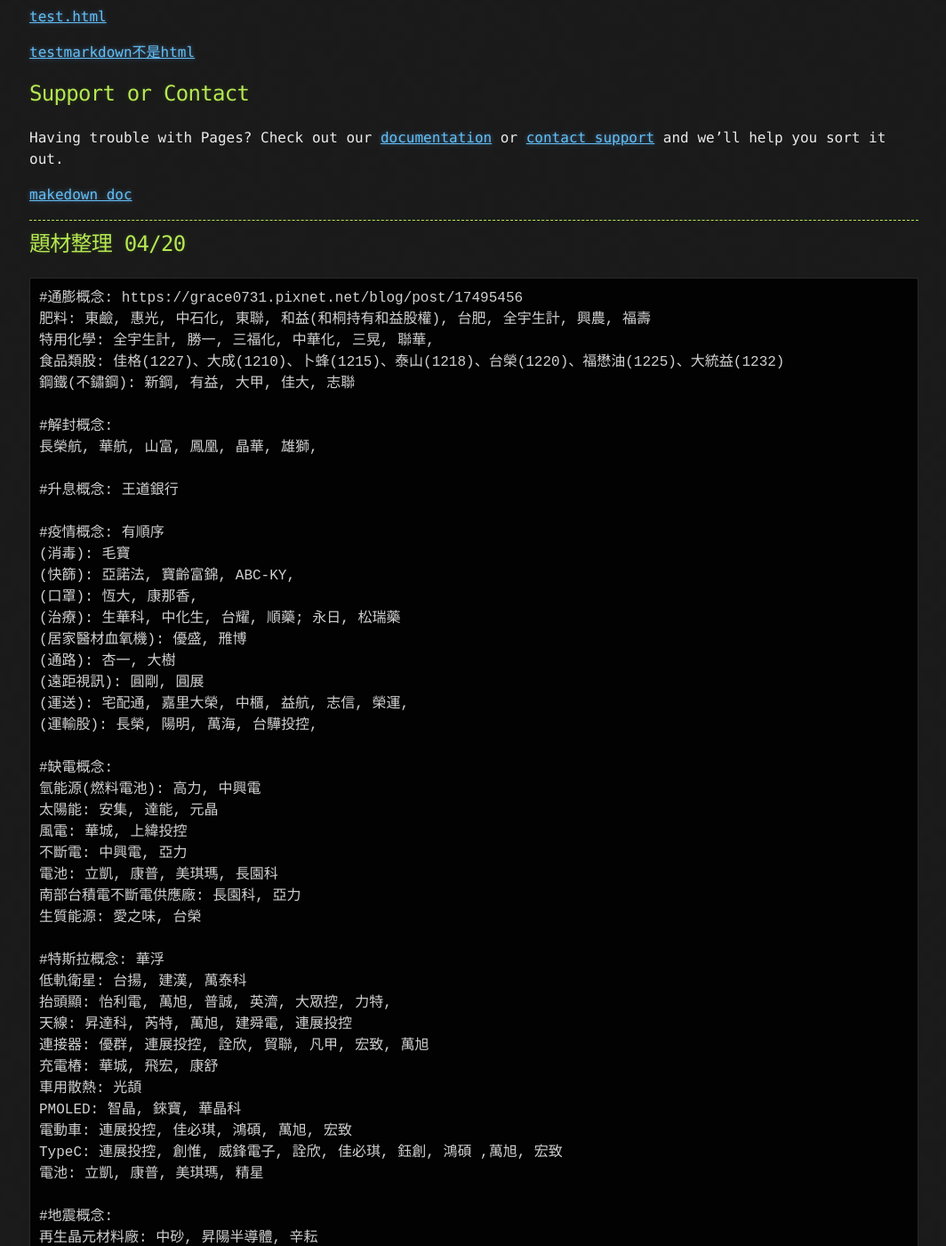
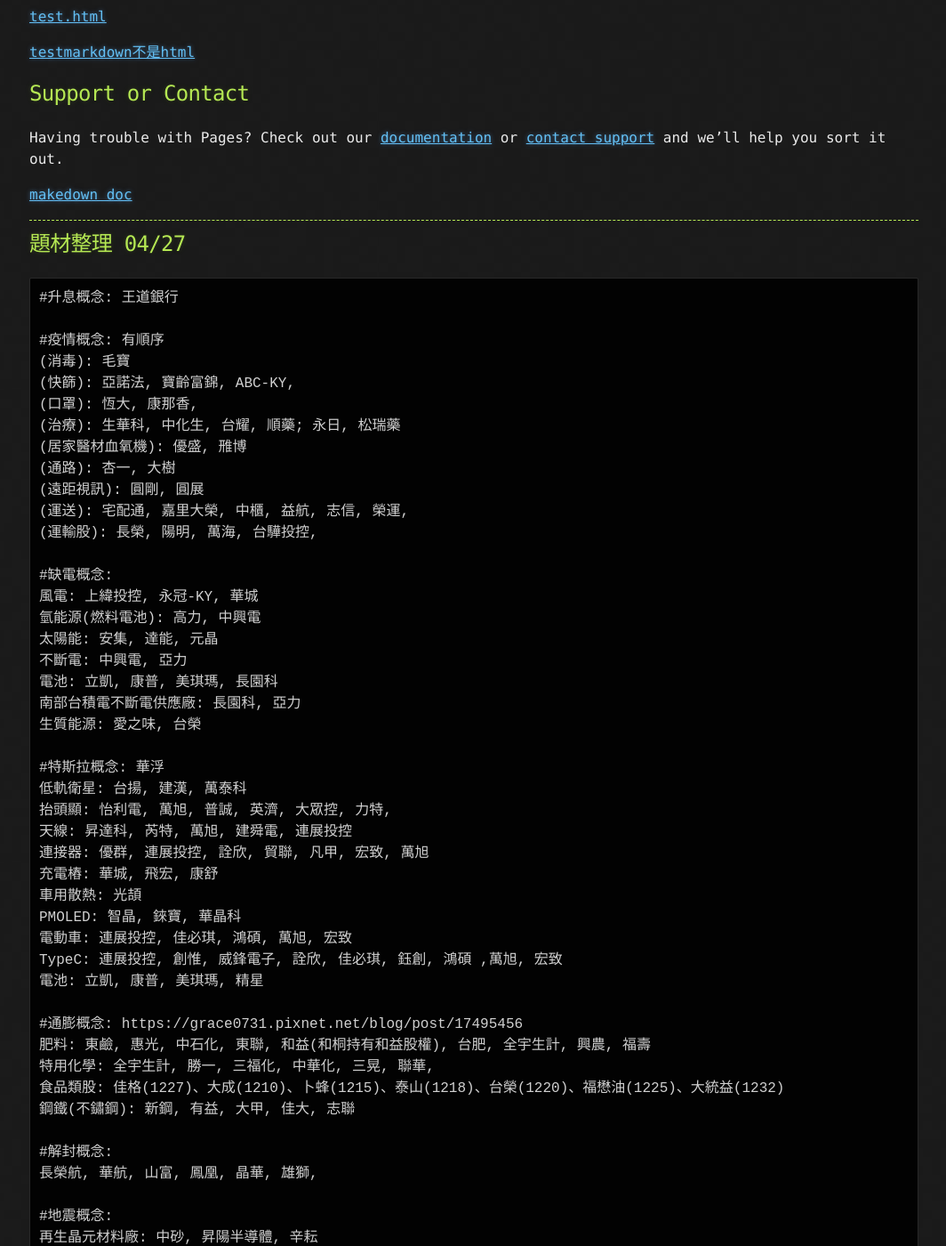
Before and after one commit to lepg5487/Stock_God, a Jekyll site: the page built from index.md, in a window 1280 px wide and 1400 px high, scrolled down 20843 px. Shown: the whole window at 89% size, without its empty margins (107-1171 px from the left). Built offline with Jekyll 4.4.1, drawn with Linux system fonts in a browser that asks for light colours; our own code applies the rules of GitHub Pages for plain Markdown files; some of the changed lines change nothing that is shown; some of the changed text lies outside the part shown.

Commit message:
Update index.md

````diff
--- a/index.md
+++ b/index.md
@@ -884,17 +884,8 @@
 
 ---
 
-## 題材整理 04/20
+## 題材整理 04/27
 ```
-#通膨概念: https://grace0731.pixnet.net/blog/post/17495456
-肥料: 東鹼, 惠光, 中石化, 東聯, 和益(和桐持有和益股權), 台肥, 全宇生計, 興農, 福壽
-特用化學: 全宇生計, 勝一, 三福化, 中華化, 三晃, 聯華,
-食品類股: 佳格(1227)、大成(1210)、卜蜂(1215)、泰山(1218)、台榮(1220)、福懋油(1225)、大統益(1232)
-鋼鐵(不鏽鋼): 新鋼, 有益, 大甲, 佳大, 志聯
-
-#解封概念:
-長榮航, 華航, 山富, 鳳凰, 晶華, 雄獅,
-
 #升息概念: 王道銀行
 
 #疫情概念: 有順序
@@ -909,9 +900,9 @@
 (運輸股): 長榮, 陽明, 萬海, 台驊投控,
 
 #缺電概念:
+風電: 上緯投控, 永冠-KY, 華城
 氫能源(燃料電池): 高力, 中興電
 太陽能: 安集, 達能, 元晶
-風電: 華城, 上緯投控
 不斷電: 中興電, 亞力
 電池: 立凱, 康普, 美琪瑪, 長園科
 南部台積電不斷電供應廠: 長園科, 亞力
@@ -928,6 +919,15 @@
 電動車: 連展投控, 佳必琪, 鴻碩, 萬旭, 宏致
 TypeC: 連展投控, 創惟, 威鋒電子, 詮欣, 佳必琪, 鈺創, 鴻碩 ,萬旭, 宏致
 電池: 立凱, 康普, 美琪瑪, 精星
+
+#通膨概念: https://grace0731.pixnet.net/blog/post/17495456
+肥料: 東鹼, 惠光, 中石化, 東聯, 和益(和桐持有和益股權), 台肥, 全宇生計, 興農, 福壽
+特用化學: 全宇生計, 勝一, 三福化, 中華化, 三晃, 聯華,
+食品類股: 佳格(1227)、大成(1210)、卜蜂(1215)、泰山(1218)、台榮(1220)、福懋油(1225)、大統益(1232)
+鋼鐵(不鏽鋼): 新鋼, 有益, 大甲, 佳大, 志聯
+
+#解封概念:
+長榮航, 華航, 山富, 鳳凰, 晶華, 雄獅,
 
 #地震概念:
 再生晶元材料廠: 中砂, 昇陽半導體, 辛耘
````
